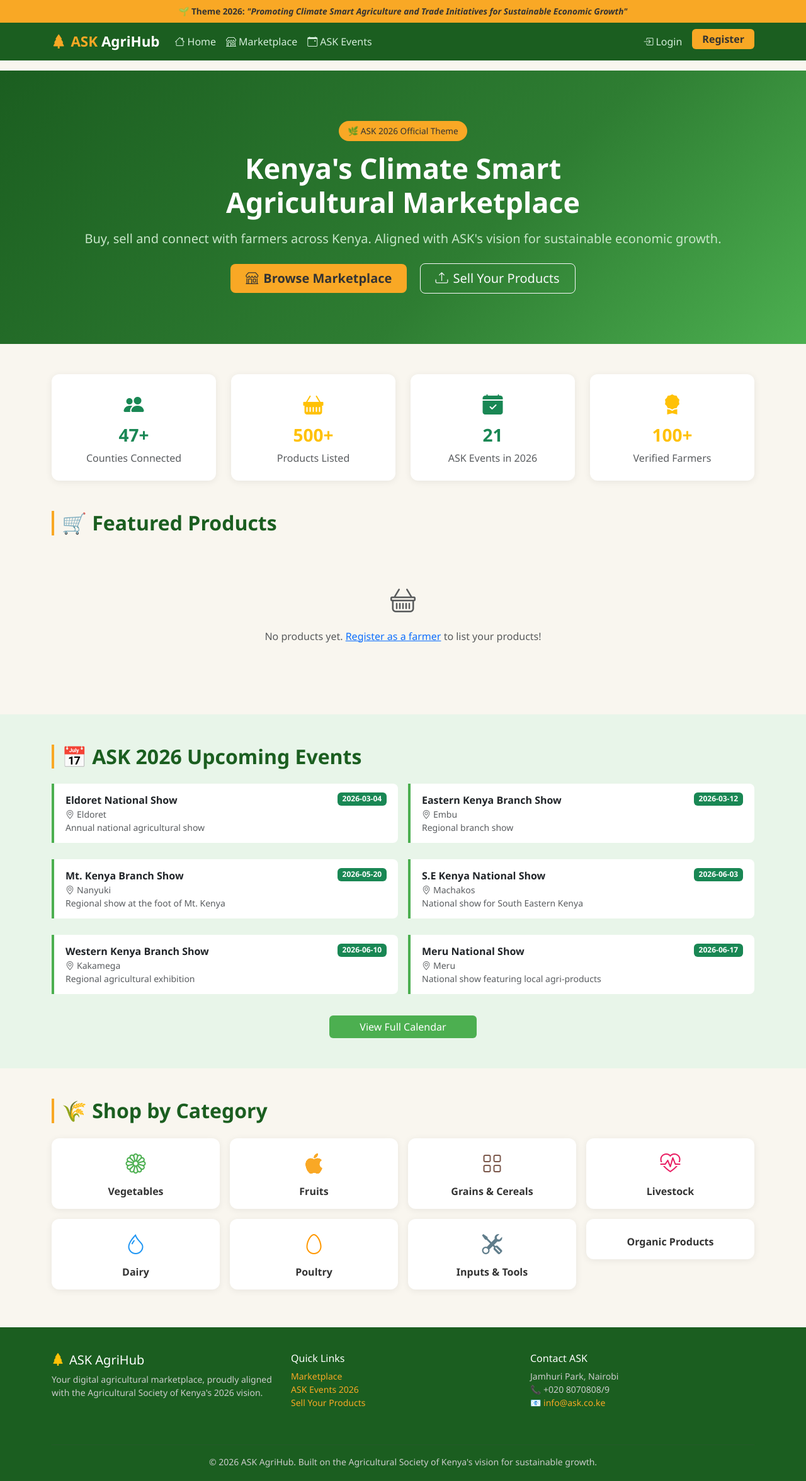
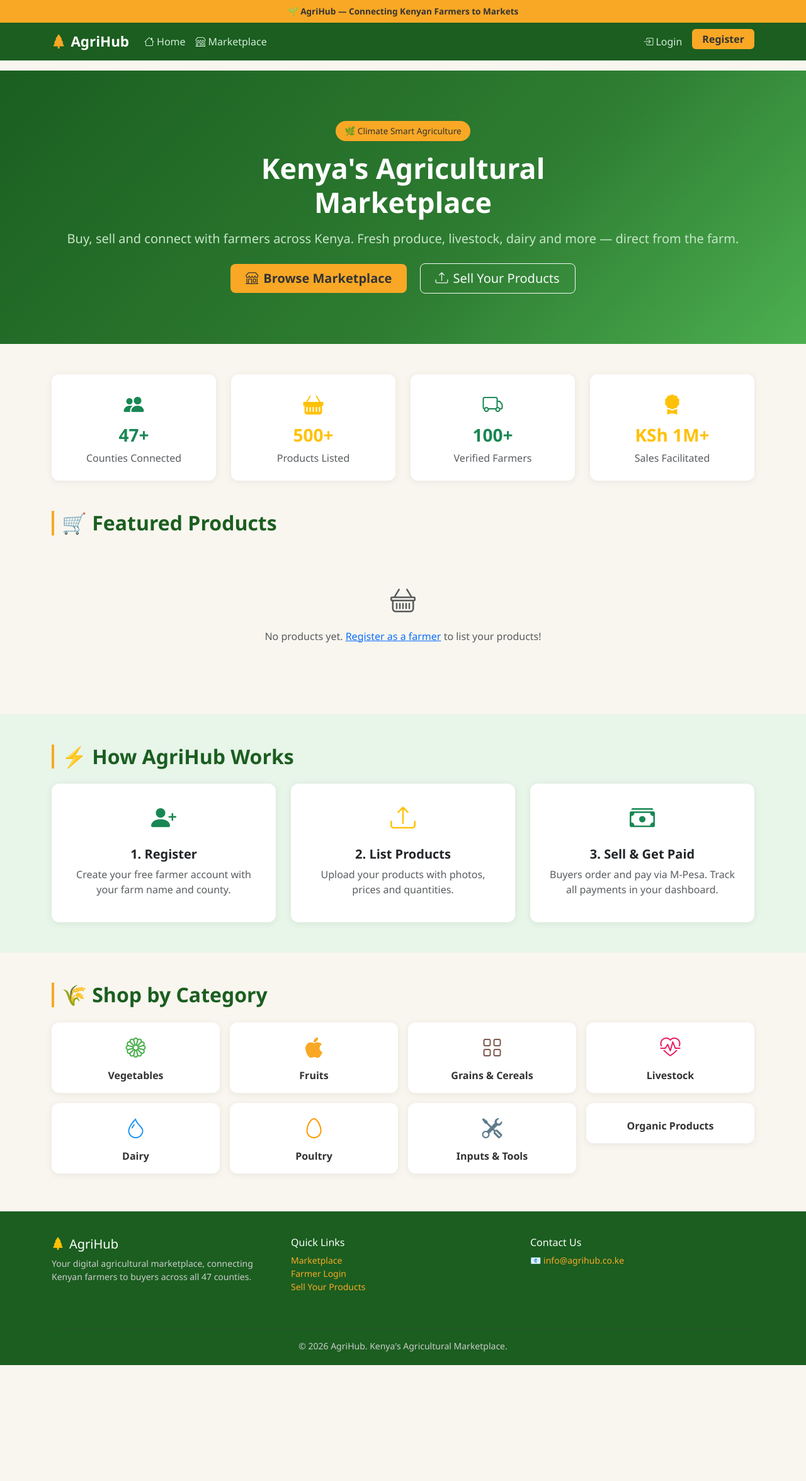
Before and after one commit to omondib891-sketch/agrihub, a Flask app: page / in a window 1280 px wide. Shown: the whole page at 63% size. After the commit the page ends 2167 px from the top, so only its background shows below. Run offline with Flask 3, Linux system fonts and the light colour scheme; data comes from the database, SQL or seed files in the repository; data that the repository does not hold is empty.

Commit message:
Removed ASK branding - now AgriHub only

```diff
--- a/templates/add_product.html
+++ b/templates/add_product.html
@@ -1,5 +1,5 @@
 {% extends 'base.html' %}
-{% block title %}Add Product - ASK AgriHub{% endblock %}
+{% block title %}Add Product - AgriHub{% endblock %}
 {% block content %}
 <div class="container my-4" style="max-width:650px;">
     <a href="/dashboard" class="btn btn-outline-secondary btn-sm mb-3"><i class="bi bi-arrow-left me-1"></i>Back to Dashboard</a>
--- a/templates/admin.html
+++ b/templates/admin.html
@@ -1,5 +1,5 @@
 {% extends 'base.html' %}
-{% block title %}Admin Panel - ASK AgriHub{% endblock %}
+{% block title %}Admin Panel - AgriHub{% endblock %}
 {% block content %}
 <div class="container my-4">
     <h2 class="section-title mb-4">⚙️ Admin Panel — Full Records</h2>
--- a/templates/base.html
+++ b/templates/base.html
@@ -3,7 +3,7 @@
 <head>
     <meta charset="UTF-8">
     <meta name="viewport" content="width=device-width, initial-scale=1.0">
-    <title>{% block title %}ASK AgriHub 2026{% endblock %}</title>
+    <title>{% block title %}AgriHub 2026{% endblock %}</title>
     <link href="https://cdn.jsdelivr.net/npm/bootstrap@5.3.0/dist/css/bootstrap.min.css" rel="stylesheet">
     <link href="https://cdn.jsdelivr.net/npm/bootstrap-icons@1.11.0/font/bootstrap-icons.css" rel="stylesheet">
     <style>
@@ -45,12 +45,12 @@
 </head>
 <body>
 <div class="theme-banner">
-    🌱 Theme 2026: <em>"Promoting Climate Smart Agriculture and Trade Initiatives for Sustainable Economic Growth"</em>
+    🌱 AgriHub — Connecting Kenyan Farmers to Markets
 </div>
 
 <nav class="navbar navbar-expand-lg navbar-dark">
     <div class="container">
-        <a class="navbar-brand" href="/"><i class="bi bi-tree-fill me-2"></i>ASK <span>AgriHub</span></a>
+        <a class="navbar-brand" href="/"><i class="bi bi-tree-fill me-2"></i><span>AgriHub</span></a>
         <button class="navbar-toggler" type="button" data-bs-toggle="collapse" data-bs-target="#navMenu">
             <span class="navbar-toggler-icon"></span>
         </button>
@@ -58,7 +58,7 @@
             <ul class="navbar-nav me-auto">
                 <li class="nav-item"><a class="nav-link" href="/"><i class="bi bi-house me-1"></i>Home</a></li>
                 <li class="nav-item"><a class="nav-link" href="/marketplace"><i class="bi bi-shop me-1"></i>Marketplace</a></li>
-                <li class="nav-item"><a class="nav-link" href="/events"><i class="bi bi-calendar-event me-1"></i>ASK Events</a></li>
+
                 {% if session.user_id %}
                 <li class="nav-item"><a class="nav-link" href="/dashboard"><i class="bi bi-speedometer2 me-1"></i>Dashboard</a></li>
                 <li class="nav-item"><a class="nav-link" href="/payments"><i class="bi bi-receipt me-1"></i>Payments</a></li>
@@ -116,26 +116,26 @@
     <div class="container">
         <div class="row">
             <div class="col-md-4 mb-4">
-                <h5 class="text-white"><i class="bi bi-tree-fill me-2 text-warning"></i>ASK AgriHub</h5>
-                <p class="small">Your digital agricultural marketplace, proudly aligned with the Agricultural Society of Kenya's 2026 vision.</p>
+                <h5 class="text-white"><i class="bi bi-tree-fill me-2 text-warning"></i>AgriHub</h5>
+                <p class="small">Your digital agricultural marketplace, connecting Kenyan farmers to buyers across all 47 counties.</p>
             </div>
             <div class="col-md-4 mb-4">
                 <h6 class="text-white">Quick Links</h6>
                 <ul class="list-unstyled small">
                     <li><a href="/marketplace">Marketplace</a></li>
-                    <li><a href="/events">ASK Events 2026</a></li>
+                    <li><a href="/login">Farmer Login</a></li>
                     <li><a href="/register">Sell Your Products</a></li>
                 </ul>
             </div>
             <div class="col-md-4 mb-4">
-                <h6 class="text-white">Contact ASK</h6>
-                <p class="small">Jamhuri Park, Nairobi<br>
-                📞 +020 8070808/9<br>
-                📧 <a href="mailto:info@ask.co.ke">info@ask.co.ke</a></p>
+                <h6 class="text-white">Contact Us</h6>
+                <p class="small">
+
+                📧 <a href="mailto:info@agrihub.co.ke">info@agrihub.co.ke</a></p>
             </div>
         </div>
         <hr style="border-color:#444">
-        <p class="text-center small mb-0">© 2026 ASK AgriHub. Built on the Agricultural Society of Kenya's vision for sustainable growth.</p>
+        <p class="text-center small mb-0">© 2026 AgriHub. Kenya's Agricultural Marketplace.</p>
     </div>
 </footer>
 
--- a/templates/cart.html
+++ b/templates/cart.html
@@ -1,5 +1,5 @@
 {% extends 'base.html' %}
-{% block title %}My Cart - ASK AgriHub{% endblock %}
+{% block title %}My Cart - AgriHub{% endblock %}
 {% block content %}
 <div class="container my-4">
     <h2 class="section-title mb-4">🛒 My Cart</h2>
--- a/templates/checkout.html
+++ b/templates/checkout.html
@@ -1,5 +1,5 @@
 {% extends 'base.html' %}
-{% block title %}Checkout - ASK AgriHub{% endblock %}
+{% block title %}Checkout - AgriHub{% endblock %}
 {% block content %}
 <div class="container my-4" style="max-width:700px;">
     <h2 class="section-title mb-4">✅ Checkout</h2>
--- a/templates/dashboard.html
+++ b/templates/dashboard.html
@@ -1,5 +1,5 @@
 {% extends 'base.html' %}
-{% block title %}Dashboard - ASK AgriHub{% endblock %}
+{% block title %}Dashboard - AgriHub{% endblock %}
 {% block content %}
 <div class="container my-4">
     <div class="d-flex justify-content-between align-items-center mb-4">
--- a/templates/index.html
+++ b/templates/index.html
@@ -1,13 +1,13 @@
 {% extends 'base.html' %}
-{% block title %}ASK AgriHub 2026 - Kenya's Agricultural Marketplace{% endblock %}
+{% block title %}AgriHub - Kenya's Agricultural Marketplace{% endblock %}
 {% block content %}
 
 <!-- Hero -->
 <div class="hero">
     <div class="container text-center">
-        <span class="badge-theme mb-3 d-inline-block">🌿 ASK 2026 Official Theme</span>
-        <h1>Kenya's Climate Smart<br>Agricultural Marketplace</h1>
-        <p class="lead mt-3 mb-4" style="color:#c8e6c9;">Buy, sell and connect with farmers across Kenya. Aligned with ASK's vision for sustainable economic growth.</p>
+        <span class="badge-theme mb-3 d-inline-block">🌿 Climate Smart Agriculture</span>
+        <h1>Kenya's Agricultural<br>Marketplace</h1>
+        <p class="lead mt-3 mb-4" style="color:#c8e6c9;">Buy, sell and connect with farmers across Kenya. Fresh produce, livestock, dairy and more — direct from the farm.</p>
         <a href="/marketplace" class="btn btn-gold btn-lg me-3 px-4"><i class="bi bi-shop me-2"></i>Browse Marketplace</a>
         <a href="/register" class="btn btn-outline-light btn-lg px-4"><i class="bi bi-upload me-2"></i>Sell Your Products</a>
     </div>
@@ -32,16 +32,16 @@
         </div>
         <div class="col-6 col-md-3">
             <div class="card p-4">
-                <i class="bi bi-calendar-check-fill text-success fs-2"></i>
-                <h3 class="fw-bold text-success mt-2">21</h3>
-                <p class="text-muted mb-0">ASK Events in 2026</p>
+                <i class="bi bi-truck text-success fs-2"></i>
+                <h3 class="fw-bold text-success mt-2">100+</h3>
+                <p class="text-muted mb-0">Verified Farmers</p>
             </div>
         </div>
         <div class="col-6 col-md-3">
             <div class="card p-4">
                 <i class="bi bi-award-fill text-warning fs-2"></i>
-                <h3 class="fw-bold text-warning mt-2">100+</h3>
-                <p class="text-muted mb-0">Verified Farmers</p>
+                <h3 class="fw-bold text-warning mt-2">KSh 1M+</h3>
+                <p class="text-muted mb-0">Sales Facilitated</p>
             </div>
         </div>
     </div>
@@ -79,30 +79,32 @@
     {% endif %}
 </div>
 
-<!-- Upcoming Events -->
+<!-- How It Works -->
 <div style="background:#e8f5e9;" class="py-5">
     <div class="container">
-        <h2 class="section-title mb-4">📅 ASK 2026 Upcoming Events</h2>
-        <div class="row g-3">
-            {% for event in events[:6] %}
-            <div class="col-md-6">
-                <div class="event-card">
-                    <div class="d-flex justify-content-between align-items-start">
-                        <div>
-                            <strong>{{ event.name }}</strong>
-                            <p class="text-muted small mb-0"><i class="bi bi-geo-alt me-1"></i>{{ event.venue }}</p>
-                            {% if event.description %}
-                            <p class="text-muted small mb-0">{{ event.description }}</p>
-                            {% endif %}
-                        </div>
-                        <span class="badge bg-success ms-3 text-nowrap">{{ event.event_date }}</span>
-                    </div>
+        <h2 class="section-title mb-4">⚡ How AgriHub Works</h2>
+        <div class="row g-4 text-center">
+            <div class="col-md-4">
+                <div class="card p-4 h-100">
+                    <i class="bi bi-person-plus-fill text-success fs-1 mb-3"></i>
+                    <h5 class="fw-bold">1. Register</h5>
+                    <p class="text-muted">Create your free farmer account with your farm name and county.</p>
                 </div>
             </div>
-            {% endfor %}
-        </div>
-        <div class="text-center mt-4">
-            <a href="/events" class="btn btn-agri px-5">View Full Calendar</a>
+            <div class="col-md-4">
+                <div class="card p-4 h-100">
+                    <i class="bi bi-upload text-warning fs-1 mb-3"></i>
+                    <h5 class="fw-bold">2. List Products</h5>
+                    <p class="text-muted">Upload your products with photos, prices and quantities.</p>
+                </div>
+            </div>
+            <div class="col-md-4">
+                <div class="card p-4 h-100">
+                    <i class="bi bi-cash-stack text-success fs-1 mb-3"></i>
+                    <h5 class="fw-bold">3. Sell & Get Paid</h5>
+                    <p class="text-muted">Buyers order and pay via M-Pesa. Track all payments in your dashboard.</p>
+                </div>
+            </div>
         </div>
     </div>
 </div>
--- a/templates/login.html
+++ b/templates/login.html
@@ -1,5 +1,5 @@
 {% extends 'base.html' %}
-{% block title %}Login - ASK AgriHub{% endblock %}
+{% block title %}Login - AgriHub{% endblock %}
 {% block content %}
 <div class="container my-5" style="max-width:450px;">
     <div class="card p-4 shadow">
--- a/templates/marketplace.html
+++ b/templates/marketplace.html
@@ -1,5 +1,5 @@
 {% extends 'base.html' %}
-{% block title %}Marketplace - ASK AgriHub{% endblock %}
+{% block title %}Marketplace - AgriHub{% endblock %}
 {% block content %}
 <div class="container my-4">
     <h2 class="section-title mb-4">🛒 AgriHub Marketplace</h2>
--- a/templates/my_orders.html
+++ b/templates/my_orders.html
@@ -1,5 +1,5 @@
 {% extends 'base.html' %}
-{% block title %}My Orders - ASK AgriHub{% endblock %}
+{% block title %}My Orders - AgriHub{% endblock %}
 {% block content %}
 <div class="container my-4">
     <h2 class="section-title mb-4">📦 My Orders</h2>
--- a/templates/pay.html
+++ b/templates/pay.html
@@ -1,5 +1,5 @@
 {% extends 'base.html' %}
-{% block title %}Pay for Order #{{ order.id }} - ASK AgriHub{% endblock %}
+{% block title %}Pay for Order #{{ order.id }} - AgriHub{% endblock %}
 {% block content %}
 <div class="container my-4" style="max-width:650px;">
     <h2 class="section-title mb-4">💳 Complete Payment</h2>
--- a/templates/payments.html
+++ b/templates/payments.html
@@ -1,5 +1,5 @@
 {% extends 'base.html' %}
-{% block title %}Payment Records - ASK AgriHub{% endblock %}
+{% block title %}Payment Records - AgriHub{% endblock %}
 {% block content %}
 <div class="container my-4">
     <div class="d-flex justify-content-between align-items-center mb-4">
--- a/templates/product_detail.html
+++ b/templates/product_detail.html
@@ -1,5 +1,5 @@
 {% extends 'base.html' %}
-{% block title %}{{ product.name }} - ASK AgriHub{% endblock %}
+{% block title %}{{ product.name }} - AgriHub{% endblock %}
 {% block content %}
 <div class="container my-4">
     <a href="/marketplace" class="btn btn-outline-secondary btn-sm mb-3"><i class="bi bi-arrow-left me-1"></i>Back to Marketplace</a>
--- a/templates/profile.html
+++ b/templates/profile.html
@@ -1,5 +1,5 @@
 {% extends 'base.html' %}
-{% block title %}{{ user.farm_name }} - ASK AgriHub{% endblock %}
+{% block title %}{{ user.farm_name }} - AgriHub{% endblock %}
 {% block content %}
 <div class="container my-4">
     <div class="card p-4 mb-4" style="background:linear-gradient(135deg,#1B5E20,#2E7D32);color:white;">
--- a/templates/register.html
+++ b/templates/register.html
@@ -1,11 +1,11 @@
 {% extends 'base.html' %}
-{% block title %}Register - ASK AgriHub{% endblock %}
+{% block title %}Register - AgriHub{% endblock %}
 {% block content %}
 <div class="container my-5" style="max-width:550px;">
     <div class="card p-4 shadow">
         <div class="text-center mb-4">
             <i class="bi bi-tree-fill text-success fs-1"></i>
-            <h3 class="fw-bold mt-2">Join ASK AgriHub</h3>
+            <h3 class="fw-bold mt-2">Join AgriHub</h3>
             <p class="text-muted small">Register to buy or sell agricultural products</p>
         </div>
         <form method="POST">
```
